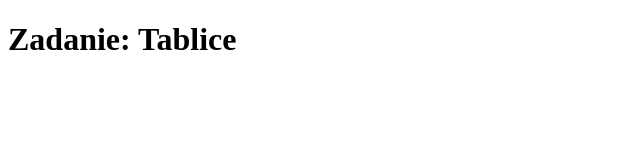
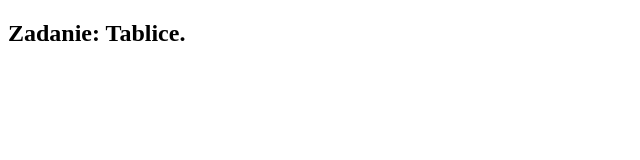
Before and after one commit to uxaleksandra/jsproject6, a plain HTML site: page index.html in a window 1280 px wide. Shown: the whole page, without its empty margins (0-640 px from the left). Drawn offline with Linux system fonts and the light colour scheme.

Commit message:
fixes h1

```diff
--- a/index.html
+++ b/index.html
@@ -2,12 +2,12 @@
 <html lang="pl-PL">
 	<head>
 		<meta charset="utf-8">
-	    <title> Moduł 8.7 </title>
+	    <title> Moduł 8.7. </title>
 	</head>
 	<body>
-	    <h1>
-	      Zadanie: Tablice
-	    </h1>
+	    <h2>
+	      Zadanie: Tablice.
+	    </h2>
 		<script src="js/scripts.js"></script>
 	</body>
 </html>
```
